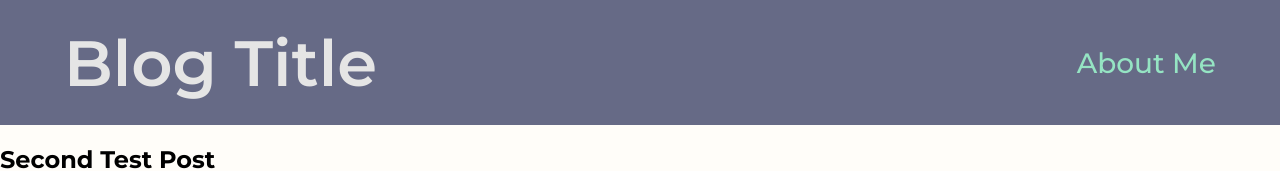
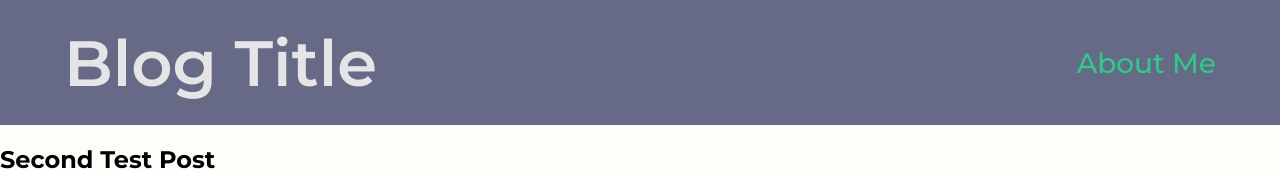
Before and after one commit to NickFuller24/blog_repo, a Gatsby site: page /second-test in a window 1280 px wide. In both pictures the pointer is over the link "About Me". Shown: the top 171 px of the page. Built offline with nearby package versions, Linux system fonts and the light colour scheme; Gatsby itself is replaced by a stand-in of ours.

Commit message:
Cleaning up git

```diff
--- a/src/components/layout.css
+++ b/src/components/layout.css
@@ -10,7 +10,7 @@
 }
 
 .link:hover {
-  color: #95E4C3 !important; /* !important is needed to override the normal Link color attribute */
+  color: #2ACC88 !important; /* !important is needed to override the normal Link color attribute */
 }
 
 html {
```
Also changed, not shown: 1 other file.
